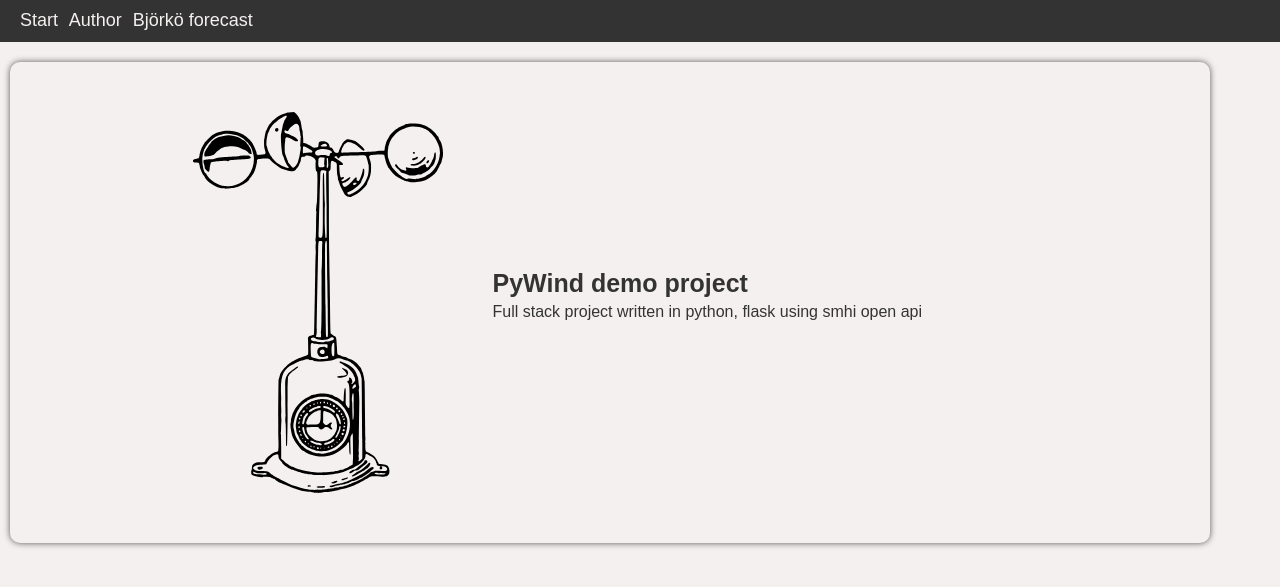
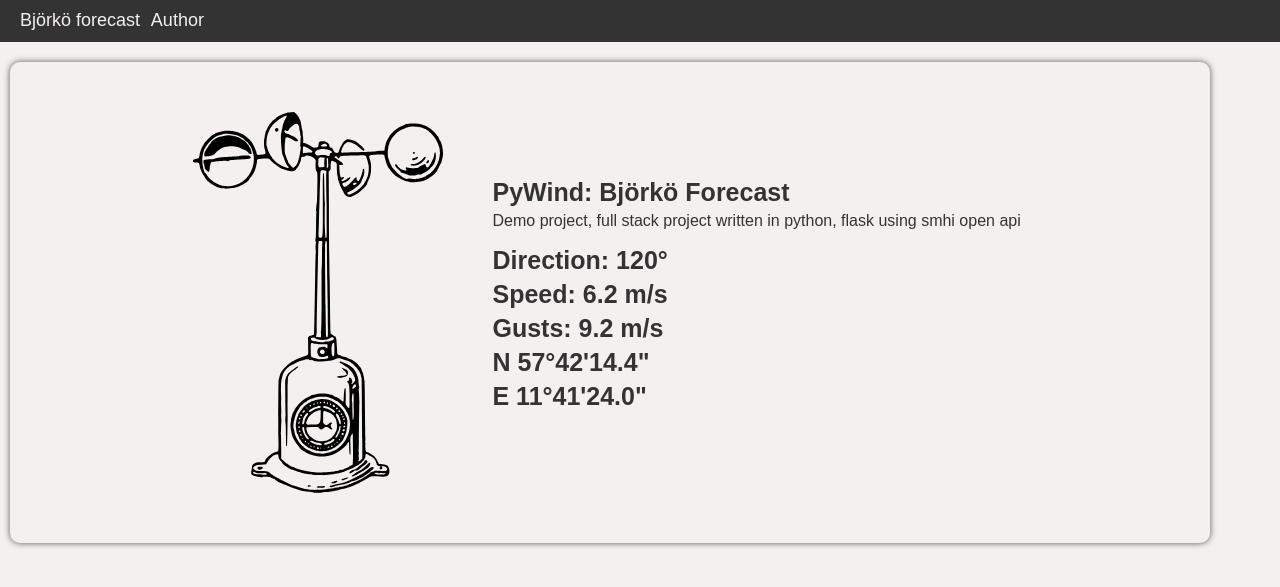
Before and after one commit to RobinAxelsson/PyWeather, a Flask app: page / in a window 1280 px wide. Shown: the top 587 px of the page. Run offline with Flask 2, Linux system fonts and the light colour scheme; some libraries are stand-ins or nearby versions.

Commit message:
render page with dummy data

```diff
--- a/src/PyWind_web/server.py
+++ b/src/PyWind_web/server.py
@@ -7,7 +7,7 @@
 
 @app.route('/')
 def bjorko_forecast():
-    return render_template('index.html')
+    return render_template('index.html', direction="120", mean_wsp="6.2", max_wsp="9.2")
 
 
 @app.route('/api')
--- a/src/PyWind_web/templates/index.html
+++ b/src/PyWind_web/templates/index.html
@@ -5,7 +5,7 @@
     <meta charset="UTF-8">
     <meta http-equiv="X-UA-Compatible" content="IE=edge">
     <meta name="viewport" content="width=device-width, initial-scale=1.0">
-    <title>Auth-SPA-API Prototype</title>
+    <title>Björkö Forecast</title>
     <link rel="stylesheet" href="/static/css/style.css">
     <link rel="stylesheet" href="https://unpkg.com/leaflet@1.7.1/dist/leaflet.css"
         integrity="sha512-xodZBNTC5n17Xt2atTPuE1HxjVMSvLVW9ocqUKLsCC5CXdbqCmblAshOMAS6/keqq/sMZMZ19scR4PsZChSR7A=="
@@ -18,9 +18,9 @@
 <body>
     <nav id="nav">
         <div id="navContainer">
-            <a class="menuBtn" id="startBtn">Start</a>
+            <a class="menuBtn" id="startBtn">Björkö forecast</a>
             <a class="menuBtn" id="authorBtn">Author</a>
-            <a class="menuBtn" id="locationBtn">Björkö forecast</a>
+            <!-- <a class="menuBtn" id="locationBtn">Björkö forecast</a> -->
         </div>
         <div id='loginAddress'></div>
     </nav>
@@ -35,19 +35,25 @@
                     <img src="/static/images/Anemometer2.svg" alt="An icon of a map with a big pin.">
                 </div>
                 <div class="text-item">
-                    <h3 class="header">PyWind demo project</h3>
+                    <h3 class="header">PyWind: Björkö Forecast</h3>
                     <p>
-                       Full stack project written in python, flask using smhi open api
+                       Demo project, full stack project written in python, flask using smhi open api
                     </p>
+
+                    <h3 class="header">Direction: {{direction}}°</h3>
+                    <h3 class="header">Speed: {{mean_wsp}} m/s</h3>
+                    <h3 class="header">Gusts: {{max_wsp}} m/s</h3>
+                    <h3 class="header">N 57°42'14.4"</h3>
+                    <h3 class="header">E 11°41'24.0"</h3>
                     <p style="font-weight: bold;" id="dynamic-paragraph"></p>
                 </div>
             </div>
         </div>
 
-        <!-- Okta Identification - gets rendered dynamically at login - hidden at page load-->
-        <div class="page" id="loginPage">
-            <div class="flex-item" id="okta-login-container"></div>
-        </div>
+            <!-- Okta Identification - gets rendered dynamically at login - hidden at page load-->
+            <div class="page" id="loginPage">
+                <div class="flex-item" id="okta-login-container"></div>
+            </div>
 
         <!-- Author - hidden at page load -->
         <div class="page" id="authorPage">
@@ -81,7 +87,7 @@
                         <h2 id="ip-address"></h2>
                         <h2 id="latitude"></h2>
                         <h2 id="longitude"></h2>
-                        <button id="getLocationBtn" onclick="getIpLocation()">Get Location</button>
+                        <!-- <button id="getLocationBtn" onclick="getIpLocation()">Get Location</button> --> -->
                     </div>
                 </div>
             </div>
```
